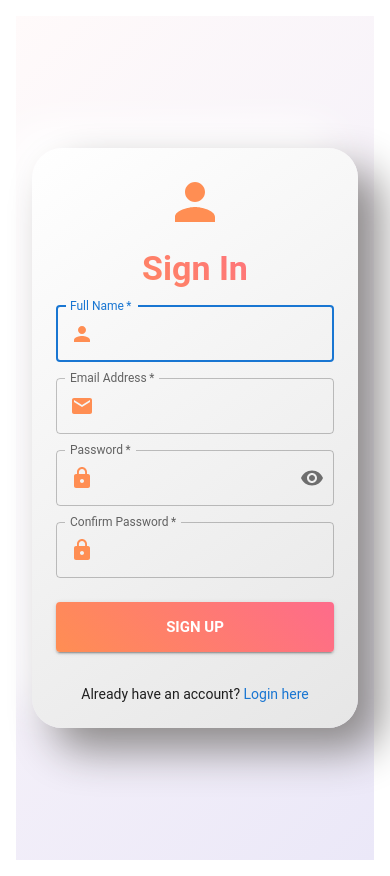
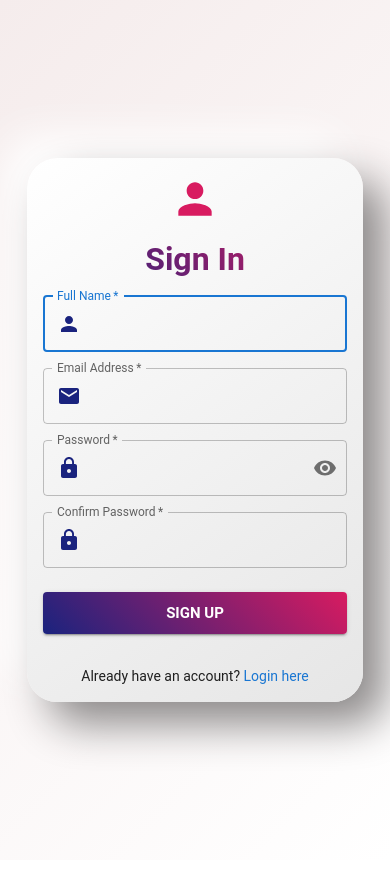
Before and after one commit to jishnucodes/e-commerce-application, a Next.js app: page /login in a window 390 px wide. Built offline with nearby package versions, Linux system fonts and the light colour scheme.

Commit message:
login responsiveness

```diff
--- a/src/app/(auth)/layout.tsx
+++ b/src/app/(auth)/layout.tsx
@@ -21,11 +21,8 @@ export default function AuthLayout({
         <StoreProvider>
           {/* No header/footer here */}
           <Box sx={{
-            display: 'flex',
-            justifyContent: 'center',
-            alignItems: 'center',
-            minHeight: '100vh',
-            p: 2
+            width:"100%",
+            overflow:"hidden"
           }}>
             {children}
           </Box>
--- a/src/app/(auth)/login/page.tsx
+++ b/src/app/(auth)/login/page.tsx
@@ -1,117 +1,155 @@
 "use client";
-import React from 'react';
-import { Container, Typography, TextField, Button, Box, Link, InputAdornment, IconButton } from '@mui/material';
-import Grid from '@mui/material/Grid2';
-import { Visibility, VisibilityOff, Person, Email, Lock } from '@mui/icons-material';
+import React, { useState } from "react";
+import { Container, Typography, TextField, Button, Box, Link, InputAdornment, IconButton } from "@mui/material";
+import Grid from "@mui/material/Grid2";
+import { Visibility, VisibilityOff, Person, Email, Lock } from "@mui/icons-material";
 
 const LoginPage = () => {
-  const [showPassword, setShowPassword] = React.useState(false);
+  const [showPassword, setShowPassword] = useState(false);
+  const [isLogin, setIsLogin] = useState(false);
 
   const handleClickShowPassword = () => setShowPassword((show) => !show);
 
   return (
-    <Grid container component="main"
+    <Grid
+      container
+      component="main"
       sx={{
-        minHeight: '100vh', display: 'flex', alignItems: 'center', justifyContent: 'center', background: 'linear-gradient(135deg,rgb(255, 250, 250),rgb(235, 232, 248))',
-        padding: { xs: 2, md: 4 },
+        display: "flex",
+        alignItems: "center",
+        justifyContent: "center",
+        background: "linear-gradient(135deg,rgb(245, 236, 236),rgb(255, 255, 255))",
+        padding: { xs: 1, sm: 2, md: 3 },
+        overflow: "hidden",
       }}
     >
       {/* Left Column - Branding */}
-      <Grid size={{ xs: 12, sm: 4, md: 6 }} sx={{ display: { xs: 'none', sm: 'flex' }, alignItems: 'center', justifyContent: 'center' }}>
+      <Grid
+        size={{ xs: 12, sm: 6, md: 6 }}
+        sx={{
+          display: { xs: "none", sm: "flex" },
+          alignItems: "center",
+          justifyContent: "center",
+          padding: { sm: 4, md: 8 },
+        }}
+      >
         <Typography
           variant="h3"
           sx={{
             fontWeight: 700,
-            textAlign: 'center',
-            background: 'linear-gradient(45deg,rgb(19, 78, 207), #FE6B8B)',
-            WebkitBackgroundClip: 'text',
-            WebkitTextFillColor: 'transparent',
-            textShadow: '0px 2px 10px rgba(0, 0, 0, 0.2)',
+            textAlign: "center",
+            background: "linear-gradient(45deg,rgb(19, 78, 207), #FE6B8B)",
+            WebkitBackgroundClip: "text",
+            WebkitTextFillColor: "transparent",
+            textShadow: "0px 2px 10px rgba(0, 0, 0, 0.2)",
+            fontSize: { xs: "2rem", sm: "2.5rem", md: "3rem" },
           }}
         >
           Welcome Back!
         </Typography>
       </Grid>
 
-      {/* Right Column - Login Form */}
-      <Grid size={{ xs: 12, sm: 4, md: 6 }}>
+      {/* Right Column - Login / Sign In Form */}
+      <Grid
+        size={{ xs: 12, sm: 6, md: 6 }}
+        sx={{
+          display: "flex",
+          alignItems: "center",
+          justifyContent: "center",
+          minHeight:"100vh",
+          width: "100%",
+        }}
+      >
         <Container
-          maxWidth="xs"
+          maxWidth="sm"
           sx={{
-            borderRadius: '30px',
-            background: 'linear-gradient(145deg, #ffffff, #e6e6e6)',
-            boxShadow: '22px 22px 43px #8c8989, -22px -22px 43px #ffffff',
-            padding: { xs: 3, sm: 4, md: 5 },
-            textAlign: 'center',
+            borderRadius: "30px",
+            background: "linear-gradient(145deg, #ffffff, #e6e6e6)",
+            boxShadow: "22px 22px 43px #8c8989, -22px -22px 43px #ffffff",
+            width: "100%",
+            maxWidth: { xs: "90%", sm: "80%", md: "70%",lg:"100%" }, // ✅ Fixed Width for Responsiveness
+            padding: { xs: 2, sm: 3, md: 4 },
+            margin: { xs: 0, sm: 2 },
+            textAlign: "center",
+            height:"auto"
           }}
         >
           {/* Profile Icon */}
-          <Box sx={{ display: 'flex', justifyContent: 'center', mb: 2 }}>
-            <Person sx={{ fontSize: 60, color: '#FF8E53' }} />
+          <Box sx={{ display: "flex", justifyContent: "center", mb: 2 }}>
+            <Person sx={{ fontSize: { xs: 50, md: 60 }, color: " #d81b60" }} />
           </Box>
 
-          {/* Sign In Heading */}
+          {/* Title Changes Dynamically */}
           <Typography
             variant="h4"
             sx={{
               fontWeight: 700,
-              background: 'linear-gradient(45deg, #FF8E53, #FE6B8B)',
-              WebkitBackgroundClip: 'text',
-              WebkitTextFillColor: 'transparent',
+              background: "linear-gradient(45deg, #1a237e, #d81b60)",
+              WebkitBackgroundClip: "text",
+              WebkitTextFillColor: "transparent",
               mb: 2,
-              textAlign: 'center',
+              fontSize: { xs: "2rem", sm: "2.5rem", md: "3rem" },
+              textAlign: "center",
             }}
           >
-            Sign In
+            {isLogin ? "Login" : "Sign In"}
           </Typography>
-
 
           {/* Form */}
           <Box component="form" noValidate>
             <Grid container spacing={2}>
-
-              <Grid size={{ xs: 12}}>
+              {/* Show "Full Name" only in Sign In mode */}
+              {!isLogin && (
+                <Grid size={{ xs: 12 }}>
                   <TextField
                     required
                     fullWidth
                     label="Full Name"
                     autoFocus
-                  InputProps={{
+                    slotProps={{
+                      input: {
                         startAdornment: (
                           <InputAdornment position="start">
-                        <Person sx={{ color: '#FF8E53' }} />
+                            <Person sx={{ color: "#1a237e" }} />
                           </InputAdornment>
-                    ),
+                        )
+                      },
                     }}
                   />
                 </Grid>
+              )}
 
-              <Grid size={{ xs: 12}}>
+              {/* Email Field */}
+              <Grid size={{ xs: 12 }}>
                 <TextField
                   required
                   fullWidth
                   label="Email Address"
                   type="email"
-                  InputProps={{
+                  slotProps={{
+                    input: {
                       startAdornment: (
                         <InputAdornment position="start">
-                        <Email sx={{ color: '#FF8E53' }} />
+                          <Email sx={{ color: "#1a237e" }} />
                         </InputAdornment>
-                    ),
+                      )
+                    },
                   }}
                 />
               </Grid>
 
-              <Grid size={{ xs: 12}}>
+              {/* Password Field */}
+              <Grid size={{ xs: 12 }}>
                 <TextField
                   required
                   fullWidth
                   label="Password"
-                  type={showPassword ? 'text' : 'password'}
-                  InputProps={{
+                  type={showPassword ? "text" : "password"}
+                  slotProps={{
+                    input: {
                       startAdornment: (
                         <InputAdornment position="start">
-                        <Lock sx={{ color: '#FF8E53' }} />
+                          <Lock sx={{ color: "#1a237e" }} />
                         </InputAdornment>
                       ),
                       endAdornment: (
@@ -121,63 +159,76 @@ const LoginPage = () => {
                           </IconButton>
                         </InputAdornment>
                       ),
+                    },
                   }}
                 />
+
               </Grid>
 
-              <Grid size={{ xs: 12}}>
+              {/* Confirm Password Field (Only in Sign In mode) */}
+              {!isLogin && (
+                <Grid size={{ xs: 12 }}>
                   <TextField
                     required
                     fullWidth
                     label="Confirm Password"
                     type="password"
-                  InputProps={{
+                    slotProps={{
+                      input: {
                       startAdornment: (
                         <InputAdornment position="start">
-                        <Lock sx={{ color: '#FF8E53' }} />
+                          <Lock sx={{ color: "#1a237e" }} />
                         </InputAdornment>
-                    ),
+                      )},
                     }}
                   />
                 </Grid>
+              )}
 
-              <Grid size={{ xs: 12}}>
+              {/* Submit Button */}
+              <Grid size={{ xs: 12 }}>
                 <Button
                   fullWidth
                   variant="contained"
                   size="large"
                   sx={{
                     mt: 1,
-                    py: 1.5,
-                    background: 'linear-gradient(45deg, #FF8E53, #FE6B8B)',
-                    color: 'white',
-                    fontWeight: 'bold',
-                    textTransform: 'uppercase',
-                    '&:hover': {
-                      transform: 'translateY(-2px)',
-                      transition: 'transform 0.3s ease',
-                      background: 'linear-gradient(45deg, #FE6B8B, #FF8E53)',
+                    py: { xs: 1, sm: 1.5 },
+                    background: "linear-gradient(45deg,  #1a237e, #d81b60)",
+                    color: "white",
+                    fontWeight: "bold",
+                    textTransform: "uppercase",
+                    "&:hover": {
+                      transform: "translateY(-2px)",
+                      transition: "transform 0.3s ease",
+                      background: "linear-gradient(45deg,  #d81b60, #1a237e)",
                     },
                   }}
                 >
-                  Sign Up
+                  {isLogin ? "Login" : "Sign Up"}
                 </Button>
               </Grid>
 
-              <Grid size={{ xs: 12}} sx={{ textAlign: 'center' }}>
+              {/* Toggle Between Login & Sign In */}
+              <Grid size={{ xs: 12 }} sx={{ textAlign: "center" }}>
                 <Typography variant="body2" sx={{ mt: 2 }}>
-                  Already have an account?{' '}
-                  <Link href="#" underline="hover">
-                    Login here
+                  {isLogin ? "Don't have an account?" : "Already have an account?"}{" "}
+                  <Link
+                    href="#"
+                    underline="hover"
+                    onClick={(e) => {
+                      e.preventDefault();
+                      setIsLogin(!isLogin);
+                    }}
+                  >
+                    {isLogin ? "Sign Up here" : "Login here"}
                   </Link>
                 </Typography>
               </Grid>
-
             </Grid>
           </Box>
         </Container>
       </Grid>
-
     </Grid>
   );
 };
```
Also changed, not shown: src/components/footer/.txt. Lines whose indentation alone changed are shown as unchanged.
